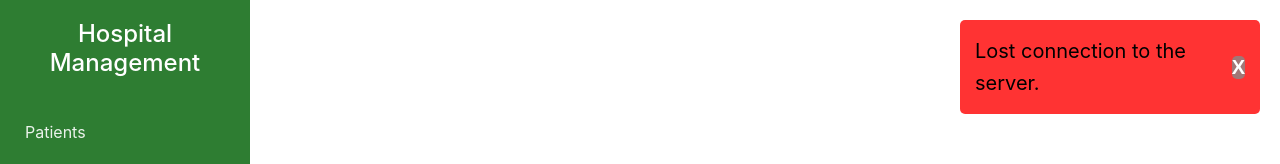
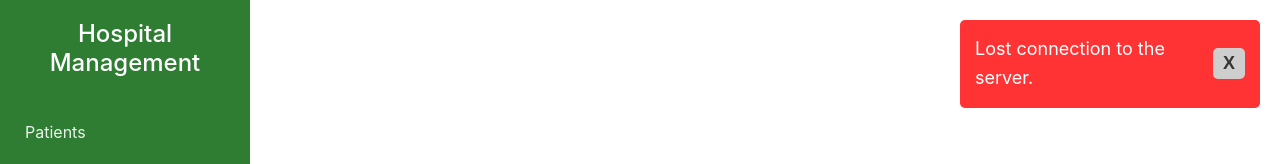
Before and after one commit to paulberca/ClinicView, a Next.js app in the folder frontend/: page / in a window 1280 px wide. Shown: the top 164 px of the page. Built offline with nearby package versions, Linux system fonts and the light colour scheme; no server answers.

Commit message:
minor visual tweaks

```diff
--- a/frontend/components/connections/ConnectionPopup.module.css
+++ b/frontend/components/connections/ConnectionPopup.module.css
@@ -3,7 +3,7 @@
   top: 20px;
   right: 20px;
   background-color: rgba(255, 0, 0, 0.8); /* Red for "Lost Connection" */
-  color: black;
+  color: white;
   padding: 15px;
   border-radius: 5px;
   display: flex;
@@ -14,16 +14,17 @@
 
 .popupMessage {
   margin-right: 10px;
-  font-size: 20px;
+  font-size: 18px;
 }
 
 .closeButton {
-  background: rgba(136, 136, 136, 0.8);
+  background: rgb(206, 206, 206);
   border-radius: 5px;
   border: none;
-  color: white;
+  padding: 5px 10px;
+  color: rgb(53, 53, 53);
   font-weight: bold;
   cursor: pointer;
   margin-left: 10px;
-  font-size: 20px;
+  font-size: 18px;
 }
--- a/frontend/components/connections/ConnectionRegainedPopup.tsx
+++ b/frontend/components/connections/ConnectionRegainedPopup.tsx
@@ -9,10 +9,7 @@ interface Props {
 
 const ConnectionRegainedPopup: React.FC<Props> = ({ message, onClose }) => {
   return (
-    <div
-      className={styles.popup}
-      style={{ backgroundColor: "rgba(0, 255, 0, 0.8)" }}
-    >
+    <div className={styles.popup} style={{ backgroundColor: "#2e7d32" }}>
       {" "}
       {/* Green for "Connection Restored" */}
       <div className={styles.popupMessage}>{message}</div>
```
